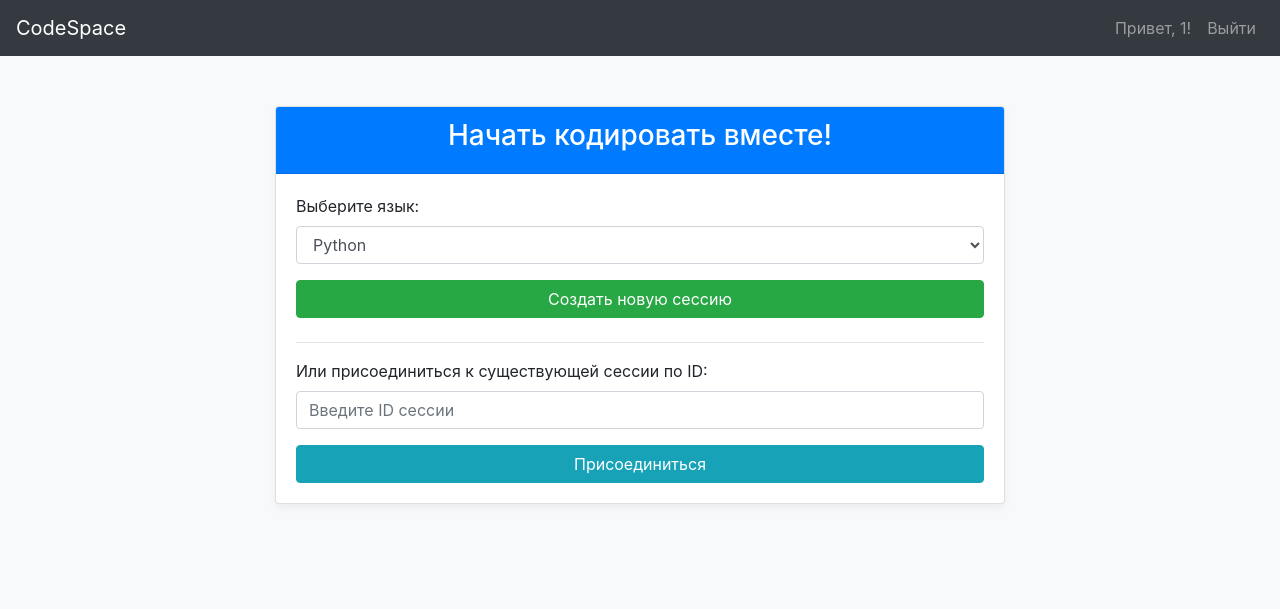
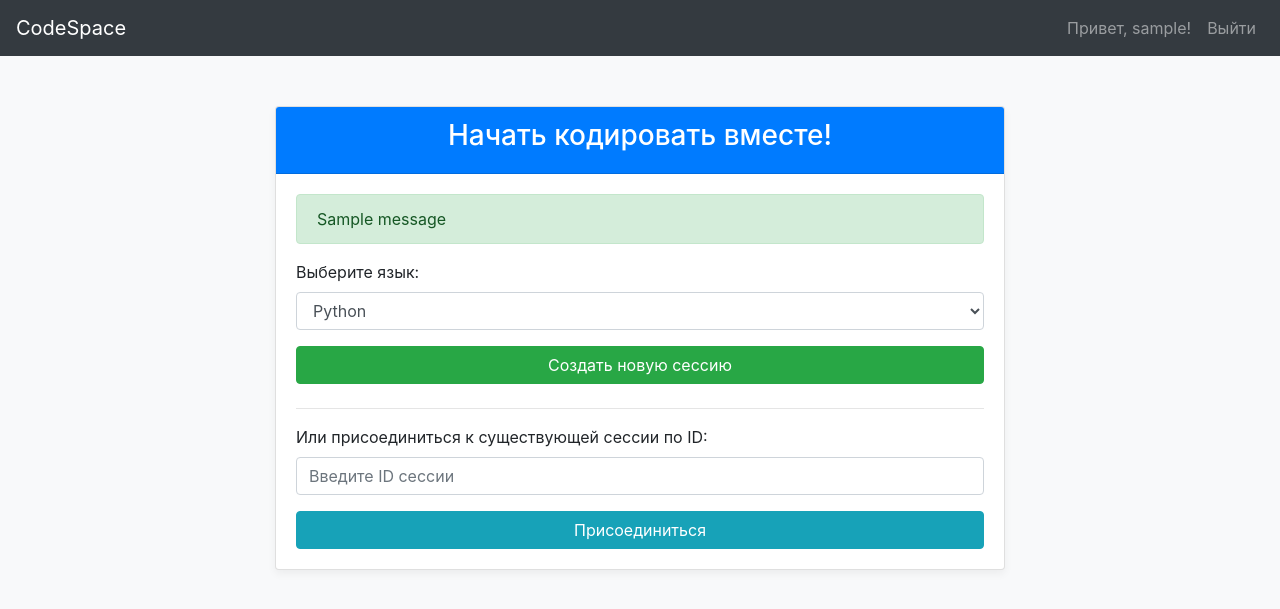
Before and after one commit to taras-bel/testing_codespace, a Flask app: page / in a window 1280 px wide. Shown: the top 609 px of the page. Run offline with Flask 3, Linux system fonts and the light colour scheme; a user stored in the database is signed in; tables that the repository leaves empty hold one stand-in row (values such as "Sample post"); one stand-in notice (Sample message) is shown; some libraries are stand-ins or nearby versions.

Commit message:
Update index.html

```diff
--- a/templates/index.html
+++ b/templates/index.html
@@ -24,7 +24,7 @@
             <ul class="navbar-nav ml-auto">
                 {% if current_user.is_authenticated %}
                 <li class="nav-item">
-                    <span class="nav-link">Привет, {{ current_user.id }}!</span>
+                    <span class="nav-link">Привет, {{ current_user.username }}!</span>
                 </li>
                 <li class="nav-item">
                     <a class="nav-link" href="{{ url_for('logout') }}">Выйти</a>
@@ -32,6 +32,9 @@
                 {% else %}
                 <li class="nav-item">
                     <a class="nav-link" href="{{ url_for('login') }}">Войти</a>
+                </li>
+                <li class="nav-item">
+                    <a class="nav-link" href="{{ url_for('register') }}">Регистрация</a>
                 </li>
                 {% endif %}
             </ul>
@@ -46,11 +49,15 @@
                         <h3>Начать кодировать вместе!</h3>
                     </div>
                     <div class="card-body">
-                        {% if error_message %}
-                        <div class="alert alert-danger" role="alert">
-                            {{ error_message }}
-                        </div>
+                        {% with messages = get_flashed_messages(with_categories=true) %}
+                        {% if messages %}
+                            {% for category, message in messages %}
+                            <div class="alert alert-{{ category }}" role="alert">
+                                {{ message }}
+                            </div>
+                            {% endfor %}
                         {% endif %}
+                        {% endwith %}
 
                         <form action="{{ url_for('new_session') }}" method="POST" class="mb-4">
                             <div class="form-group">
```
